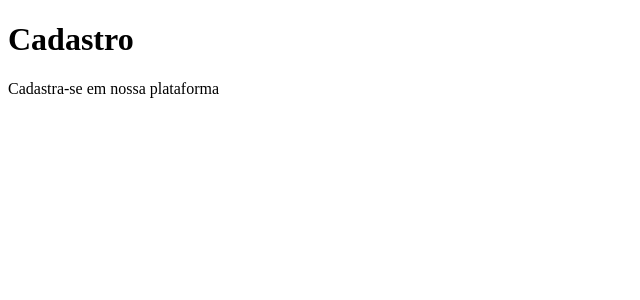
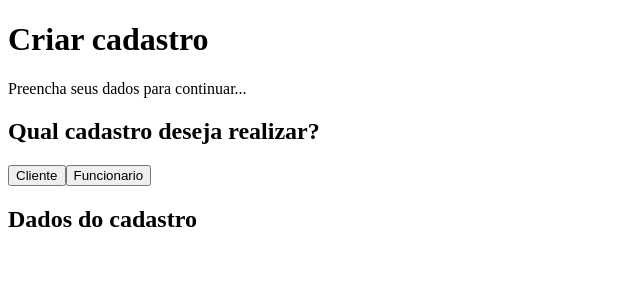
Before and after one commit to ProjEngSoft/Projeto-Scrum---ES-1, a Next.js app: page /cadastrar in a window 1280 px wide. Shown: the top 300 px of the page, without its empty margins (0-640 px from the left). Built offline with nearby package versions, Linux system fonts and the light colour scheme.

Commit message:
feat: cria estrutura inicial da pagina de cadastro

```diff
--- a/app/cadastrar/page.js
+++ b/app/cadastrar/page.js
@@ -1,10 +1,29 @@
+"use client";
+
 export default function cadastroPage(){
     return(
-        <main>
-            <header>
-                <h1>Cadastro</h1>
-                <p>Cadastra-se em nossa plataforma</p>
+        <main className="container">
+            <header className="cabecalho">
+                <h1>Criar cadastro</h1>
+                <p>Preencha seus dados para continuar...</p>
             </header>
+
+            <section className="opcoes">
+                <h2>Qual cadastro deseja realizar?</h2>
+
+                <div type="button">
+                    <button>
+                        Cliente
+                    </button>
+                    <button type="button">
+                        Funcionario
+                    </button>
+                </div>
+            </section>
+
+            <section className="formulario">
+                <h2>Dados do cadastro</h2>
+            </section>
         </main>
     );
 }
--- a/app/page.js
+++ b/app/page.js
@@ -55,7 +55,7 @@ export default function TelaLogin() {
             </form>
 
             <p>
-                Não tem uma conta? <Link href="/cadastro">Cadastre-se</Link>
+                Não tem uma conta? <Link href="/cadastrar">Cadastre-se</Link>
             </p>
         </div>
 
```
